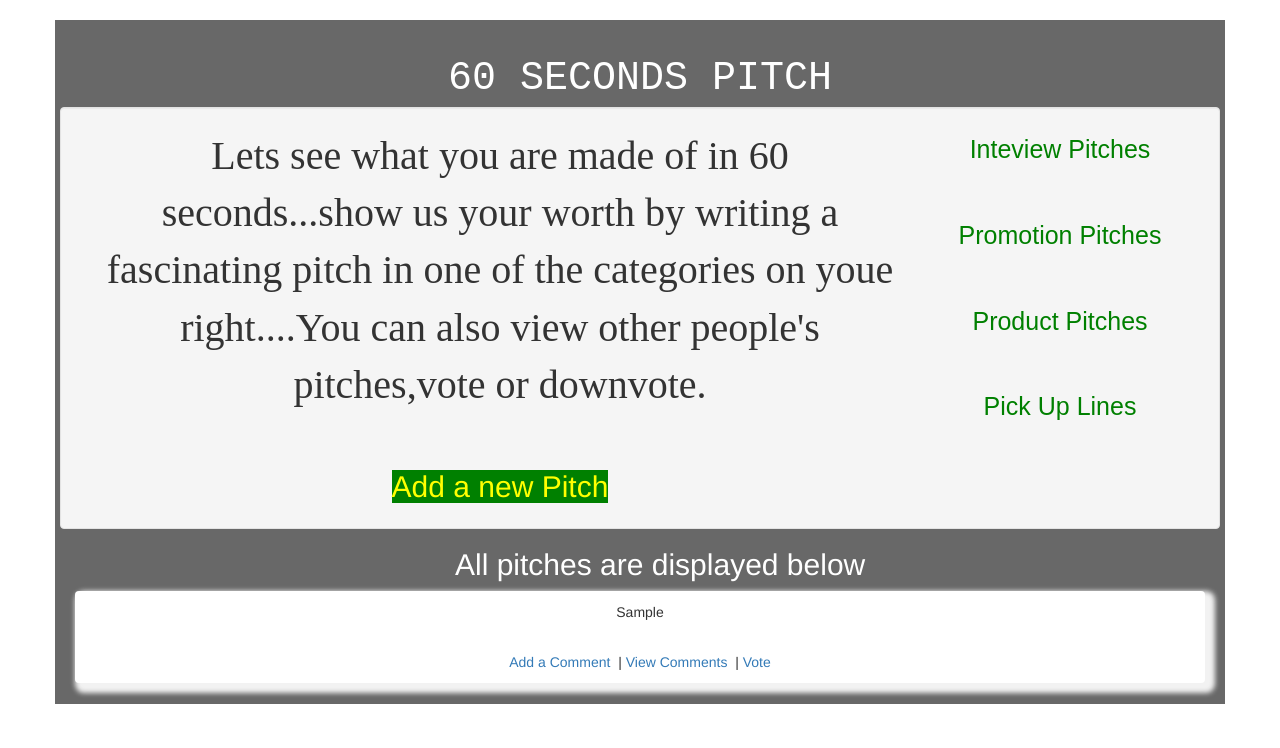
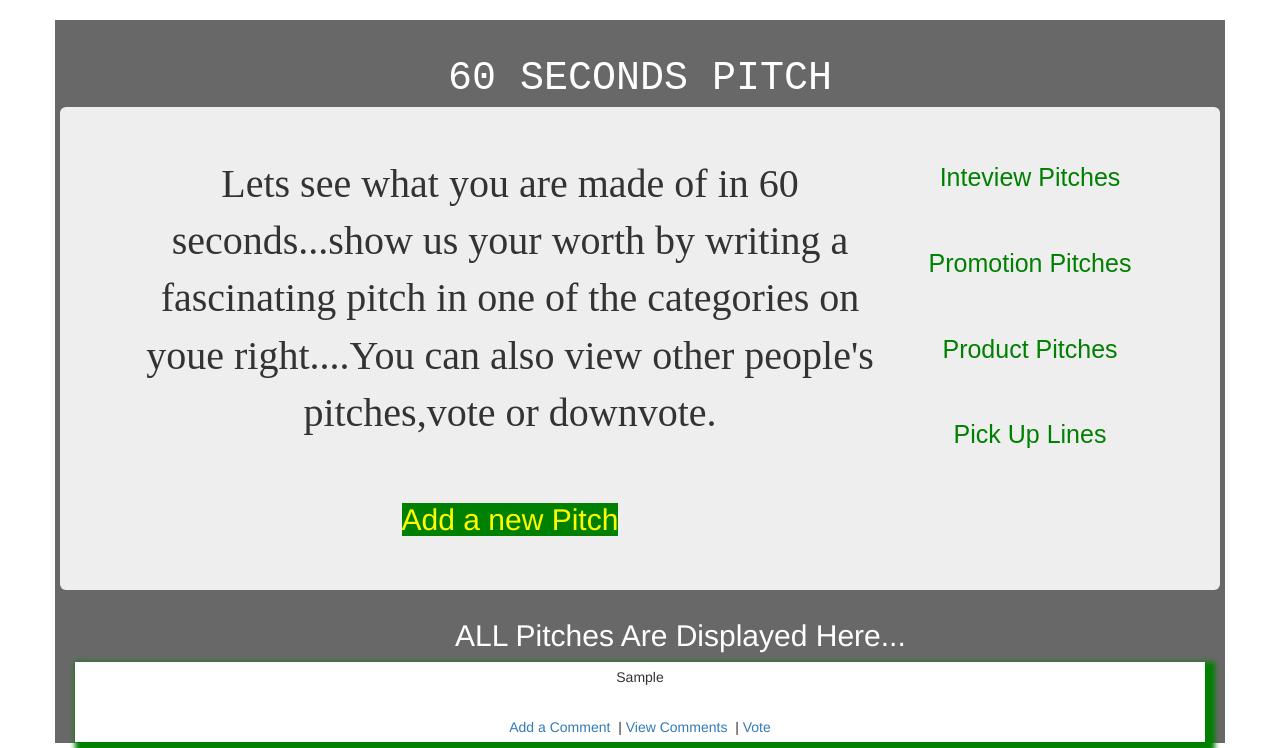
Before and after one commit to probantan/pitch, a Flask app: page / in a window 1280 px wide. Shown: the part 52-800 px from the top of the page. Run offline with Flask 2, Linux system fonts and the light colour scheme; tables that the repository leaves empty hold one stand-in row (values such as "Sample post"); parts of the project's set-up code (start-up, migrations or seed data) failed here and were passed over; some libraries are stand-ins or nearby versions; some web fonts are replaced.

Commit message:
redesined my stractures

```diff
--- a/app/main/forms.py
+++ b/app/main/forms.py
@@ -4,7 +4,7 @@ from wtforms import StringField,TextAreaField,SubmitField, SelectField, RadioFie
 from wtforms.validators import Required
 
 class CommentsForm(FlaskForm):
-    comment = TextAreaField('Comment', validators=[Required()])
+    comment = TextAreaField('Comment', )
     vote=RadioField('default field arguments', choices=[('1', 'UpVote'), ('1', 'DownVote')])
     submit = SubmitField('SUBMIT')
 
--- a/app/templates/index.html
+++ b/app/templates/index.html
@@ -14,9 +14,9 @@
             <span style="font-size:40px; font-family: 'Courier New', Courier, monospace; color:white">60 SECONDS PITCH</span>
 
 
-<div class="well" style="float:left">
-        <div class="col-xs-12 col-sm-12 col-md-9 col-lg-9 col-xl-9">
-            <div class= style="border: 3px solid red; padding:20px; margin-top:50px; top:50px;">
+<div class="jumbotron" style="float:left">
+        <div class="col-xs-6 col-sm-6 col-md-9 col-lg-9 col-xl-9">
+            <div class= style="border: 1px solid green; ">
              </div>
                 <p style="font-family: 'Bellefair', serif; font-size:40px;  top:20px;">Lets see what you are made of in 60 seconds...show us your worth by writing a fascinating pitch in one of the categories on youe right....You can also view other people's pitches,vote or downvote. </p>
 
@@ -28,7 +28,7 @@
                     </a>
 
         </div>
-        <div style="background-color:green">
+        <div style="background-color:red">
         <div class="col-xs-12 col-sm-12 col-md-3 col-lg-3 col-xl-3 ">
                     <a href="{{url_for('main.interview')}}" style="font-family:Arial, Helvetica, sans-serif; font-size:25px; color:green; ">
                         Inteview Pitches
@@ -60,7 +60,7 @@
         </div>
     </hr>
         <div class="all-pitches">
-            <span style="color:white; font-size:30px; position:relative; left:380px; top:-5px;">All pitches are displayed below</span>
+            <span style="color:white; font-size:30px; position:relative; left:380px; top:-5px;">ALL Pitches Are Displayed Here...</span>
 
                 {{macro.displayPitches(pitches)}}
 
--- a/app/templates/macros.html
+++ b/app/templates/macros.html
@@ -2,7 +2,7 @@
 {% macro displayPitches(pitches_list) %}
 
     {% for pitch in pitches_list %}
-      <div class="panel style="style="box-shadow: 5px 5px 5px 5px #f2f2f2; padding:10px; text-align:center;">
+      <div class=" style="style="box-shadow: 5px 5px 5px 5px  green; padding:5px; text-align:center;background-color:white">
           <p>{{pitch.pitch}}</p>
           <br>
     <a href="{{url_for('main.new_comment',id=pitch.id)}}">Add a Comment</a>&nbsp;&nbsp;|
@@ -33,7 +33,7 @@
 {% macro displayPitchesInCategories(pitches,id)%}
   {% for pitch in pitches %}
     {% if pitch.category_id==id%}
-        <div class="panel style="style="box-shadow: 5px 5px 5px 5px #f2f2f2; padding:10px;">
+        <div class="panel style="style="box-shadow: 3px 3px 3px 3px green; padding:5px;">
             <p>{{pitch.pitch}}</p>
             <a href="{{url_for('main.new_comment',id=pitch.id)}}">Add a Comment</a>&nbsp;&nbsp;|
             <a href="{{url_for('main.view_comments',id=pitch.id)}}">View Comments</a>&nbsp;&nbsp;|
--- a/manage.py
+++ b/manage.py
@@ -2,8 +2,7 @@ from app import create_app,db
 from flask_script import Manager,Server
 from app.models import User,Role
 from  flask_migrate import Migrate, MigrateCommand
-app = create_app('production')
-
+app = create_app('development')
 
 manager = Manager(app)
 migrate = Migrate(app,db)
```
Also changed, not shown: config.py (+9 -14 lines), specs.md (deleted, +0 -5 lines).
